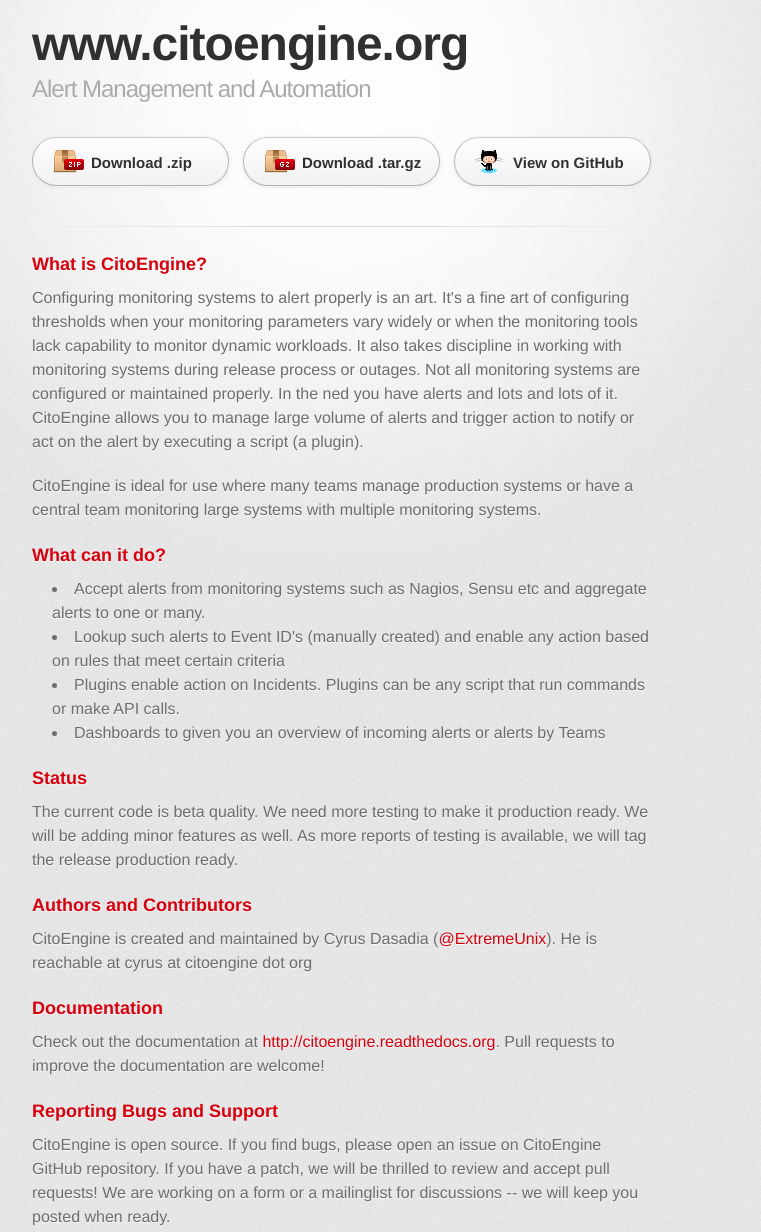
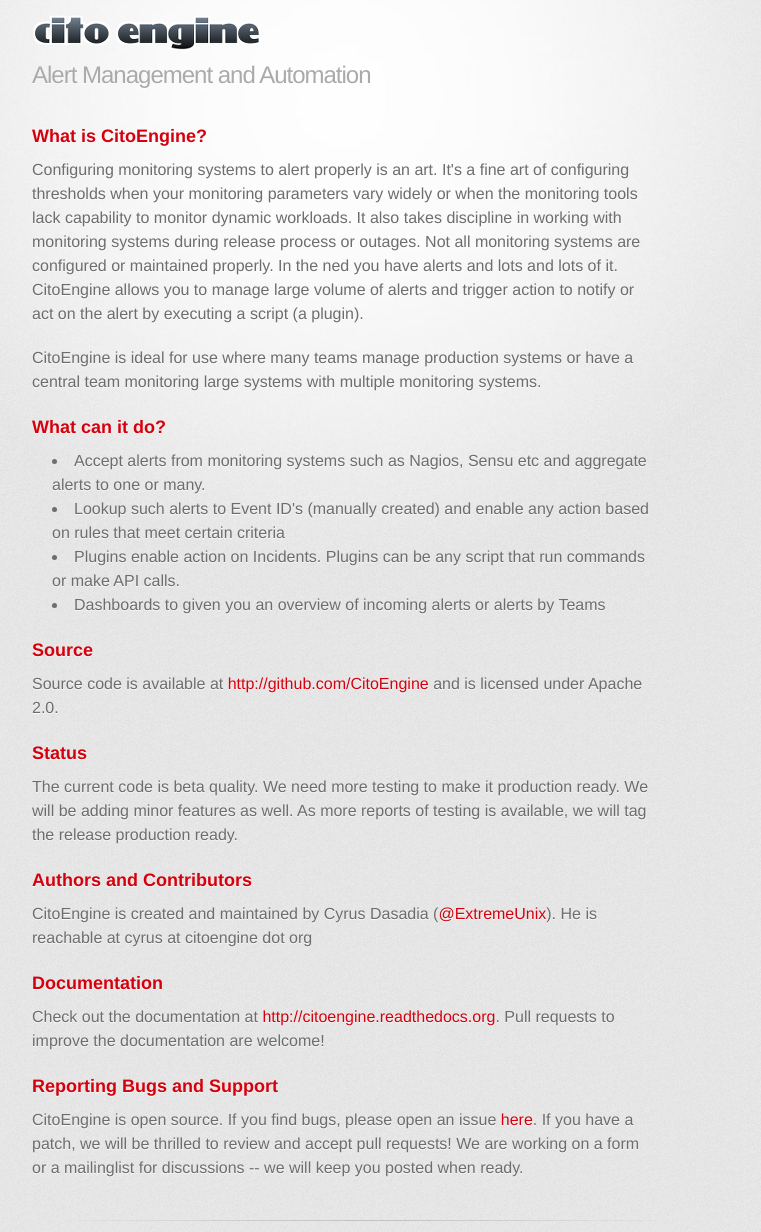
Before and after one commit to CitoEngine/citoengine.github.io, a plain HTML site: page index.html in a window 1280 px wide. Shown: the part 20-1252 px from the top of the page, without its empty margins (298-1059 px from the left). Drawn offline with Linux system fonts and the light colour scheme; a web font is replaced by a local one.

Commit message:
minor cosmeting changes

```diff
--- a/index.html
+++ b/index.html
@@ -18,17 +18,9 @@
       <div class="inner">
 
         <header>
-          <h1>www.citoengine.org</h1>
+	  <img src="images/cito_logo_small.png" alt="hi" class="inline"/>
           <h2>Alert Management and Automation</h2>
         </header>
-
-        <section id="downloads" class="clearfix">
-          <a href="https://github.com/CitoEngine/www.citoengine.org/zipball/master" id="download-zip" class="button"><span>Download .zip</span></a>
-          <a href="https://github.com/CitoEngine/www.citoengine.org/tarball/master" id="download-tar-gz" class="button"><span>Download .tar.gz</span></a>
-          <a href="https://github.com/CitoEngine/www.citoengine.org" id="view-on-github" class="button"><span>View on GitHub</span></a>
-        </section>
-
-        <hr>
 
         <section id="main_content">
           <h3>
@@ -47,6 +39,13 @@
 <li>Plugins enable action on Incidents. Plugins can be any script that run commands or make API calls.</li>
 <li>Dashboards to given you an overview of incoming alerts or alerts by Teams</li>
 </ul><h3>
+
+<h3>
+<a name="sourcecode" class="anchor" href="#sourcecode"><span class="octicon octicon-link"></span></a>Source</h3>
+
+<p>Source code is available at <a href="https://github.com/CitoEngine" class="user-mention">http://github.com/CitoEngine</a> and is licensed under Apache 2.0. </p>
+
+<h3>
 <a name="status" class="anchor" href="#status"><span class="octicon octicon-link"></span></a>Status</h3>
 
 <p>The current code is beta quality. We need more testing to make it production ready. We will be adding minor features as well. As more reports of testing is available, we will tag the release production ready. </p>
@@ -54,7 +53,7 @@
 <h3>
 <a name="authors-and-contributors" class="anchor" href="#authors-and-contributors"><span class="octicon octicon-link"></span></a>Authors and Contributors</h3>
 
-<p>CitoEngine is created and maintained by Cyrus Dasadia (<a href="https://github.com/ExtremeUnix" class="user-mention">@ExtremeUnix</a>). He is reachable at cyrus at citoengine dot org</p>
+<p>CitoEngine is created and maintained by Cyrus Dasadia (<a href="https://twitter.com/ExtremeUnix" class="user-mention">@ExtremeUnix</a>). He is reachable at cyrus at citoengine dot org</p>
 
 <h3>
 <a name="documentation" class="anchor" href="#documentation"><span class="octicon octicon-link"></span></a>Documentation</h3>
@@ -64,12 +63,11 @@
 <h3>
 <a name="reporting-bugs-and-support" class="anchor" href="#reporting-bugs-and-support"><span class="octicon octicon-link"></span></a>Reporting Bugs and Support</h3>
 
-<p>CitoEngine is open source. If you find bugs, please open an issue on CitoEngine GitHub repository. If you have a patch, we will be thrilled to review and accept pull requests! We are working on a form or a mailinglist for discussions -- we will keep you posted when ready.</p>
+<p>CitoEngine is open source. If you find bugs, please open an issue <a href="https://github.com/CitoEngine">here</a>. If you have a patch, we will be thrilled to review and accept pull requests! We are working on a form or a mailinglist for discussions -- we will keep you posted when ready.</p>
         </section>
 
         <footer>
           www.citoengine.org is maintained by <a href="https://github.com/CitoEngine">CitoEngine</a><br>
-          This page was generated by <a href="http://pages.github.com">GitHub Pages</a>. Tactile theme by <a href="https://twitter.com/jasonlong">Jason Long</a>.
         </footer>
 
                   <script type="text/javascript">
```
